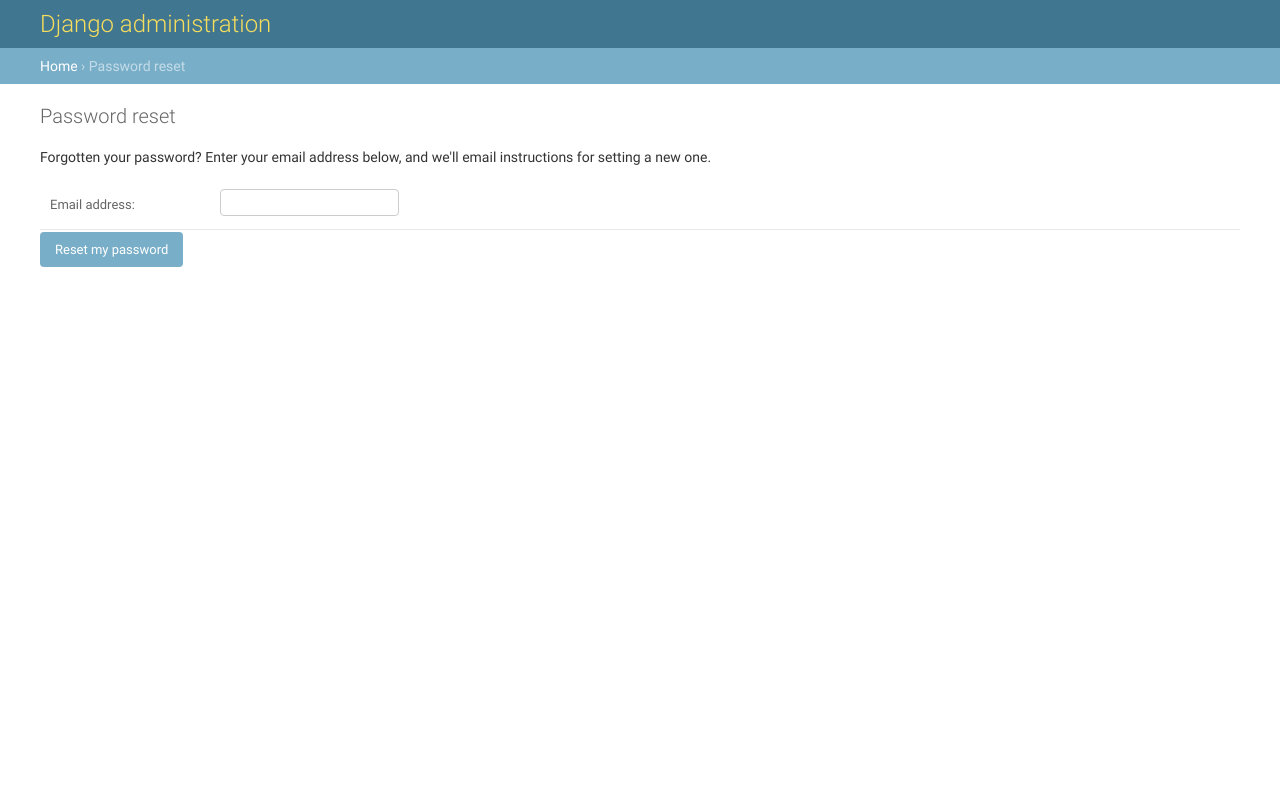
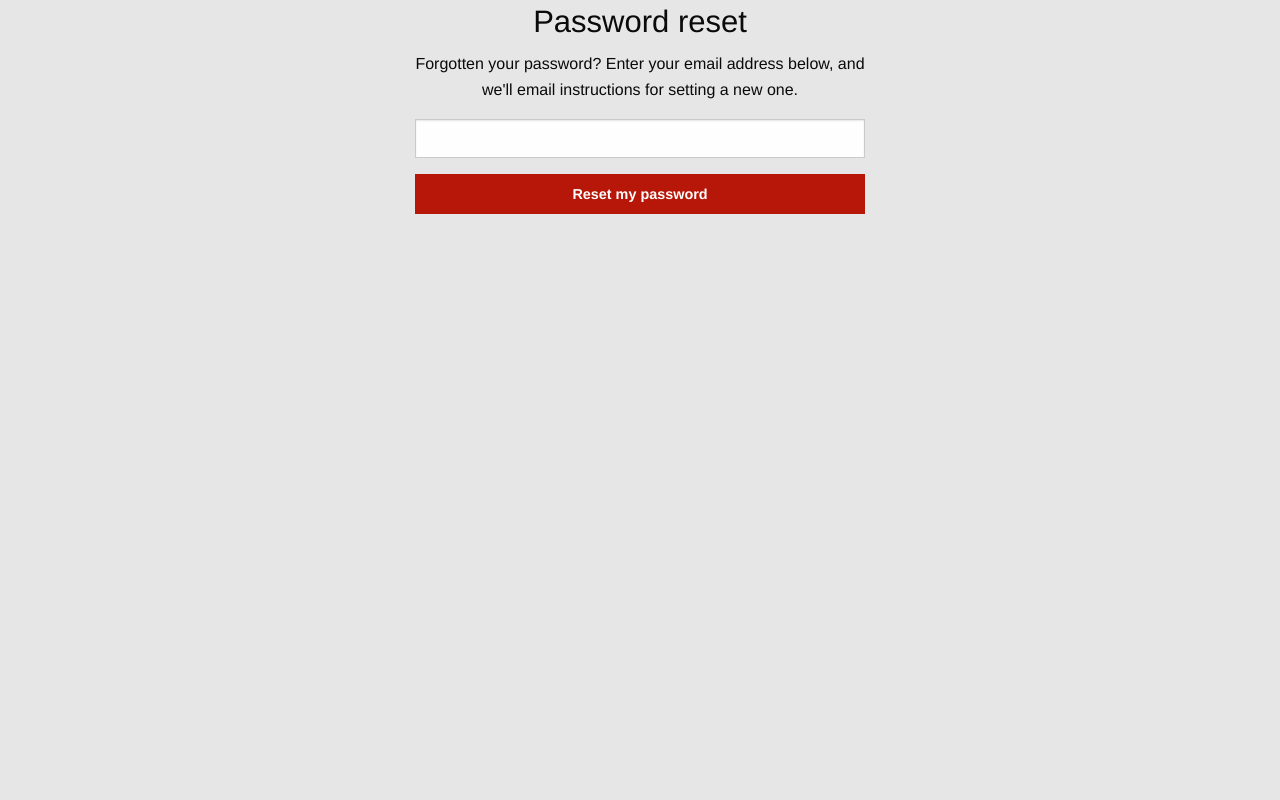
Before and after one commit to moralrecordings/parkourdex, a Django app: page /password_reset/ in a window 1280 px wide. Run offline with Django 3.2, Linux system fonts and the light colour scheme; parts of the project's set-up code (start-up, migrations or seed data) failed here and were passed over; some libraries are stand-ins or nearby versions.

```diff
--- a/parkourdex/settings.py
+++ b/parkourdex/settings.py
@@ -23,6 +23,7 @@ else:
 # Application definition
 
 INSTALLED_APPS = [
+    'parkourdex',
     'django.contrib.admin',
     'django.contrib.auth',
     'django.contrib.contenttypes',
--- a/parkourdex/templates/base.html
+++ b/parkourdex/templates/base.html
@@ -4,8 +4,31 @@
         <meta charset="utf-8">
         <meta http-equiv="X-UA-Compatible" content="IE=edge">
         <meta name="viewport" content="width=device-width,height=device-height,initial-scale=1.0,maximum-scale=1.0,minimal-ui,user-scalable=no">
+        <link rel="stylesheet" type="text/css" href="//cdnjs.cloudflare.com/ajax/libs/foundation/6.4.3/css/foundation.min.css">
+        {% block extrastyle %}{% endblock %}
+        <style>
+body {
+    background-color: #e6e6e6;
+}
+
+.button {
+    background-color: #b61708;
+    font-weight: bold;
+}
+
+.button:focus, .button:hover {
+    background-color: #9b1407;
+}
+
+        </style>
         <title>{% block title %}{% endblock %}</title>
     </head>
     <body>
-
+        <div class="grid-container" style="max-width: 480px">
+            <div class="grid-x text-center">
+                <div class="cell"><h3>{% block content_title %}{% endblock %}</h3></div>
+                {% block content %}{% endblock %}
+            </div>
+        </div>
+    </body>
 </html>
--- a/parkourdex/templates/registration/password_reset_form.html
+++ b/parkourdex/templates/registration/password_reset_form.html
@@ -1,7 +1,6 @@
-{% extends "admin/base_site.html" %}
+{% extends "base.html" %}
 {% load i18n static %}
 
-{% block extrastyle %}{{ block.super }}<link rel="stylesheet" type="text/css" href="{% static "admin/css/forms.css" %}">{% endblock %}
 {% block breadcrumbs %}
 <div class="breadcrumbs">
 <a href="{% url 'admin:index' %}">{% trans 'Home' %}</a>
@@ -10,20 +9,19 @@
 {% endblock %}
 
 {% block title %}{{ title }}{% endblock %}
-{% block content_title %}<h1>{{ title }}</h1>{% endblock %}
+{% block content_title %}{{ title }}{% endblock %}
 {% block content %}
 
-<p>{% trans "Forgotten your password? Enter your email address below, and we'll email instructions for setting a new one." %}</p>
+<p class="cell">
+    {% trans "Forgotten your password? Enter your email address below, and we'll email instructions for setting a new one." %}
+</p>
 
-<form method="post">{% csrf_token %}
-<fieldset class="module aligned">
+<form method="post" style="width: 100%">{% csrf_token %}
     <div class="form-row field-email">
         {{ form.email.errors }}
-        <label for="id_email">{% trans 'Email address:' %}</label>
         {{ form.email }}
     </div>
-    <input type="submit" value="{% trans 'Reset my password' %}">
-</fieldset>
+    <input class="button expanded" type="submit" value="{% trans 'Reset my password' %}">
 </form>
 
 {% endblock %}
```
